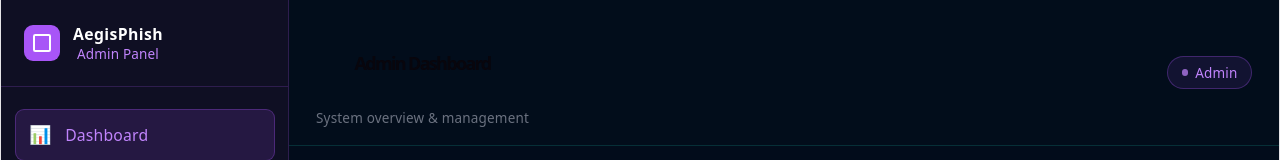
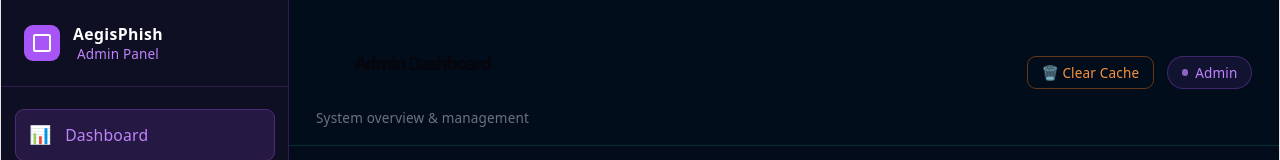
Before and after one commit to JyT7891/FYP, a React (Vite) app in the folder frontend/AegisPhish/: page /admin in a window 1280 px wide. Shown: the top 160 px of the page. Built offline with nearby package versions, Linux system fonts and the light colour scheme; no server answers; sample sign-in values are in the browser's storage.

Commit message:
Minor changes

```diff
--- a/frontend/AegisPhish/src/pages/AdminDashboard.jsx
+++ b/frontend/AegisPhish/src/pages/AdminDashboard.jsx
@@ -92,7 +92,6 @@ export default function AdminDashboard() {
   const [pendingReports, setPendingReports] = useState([]);
   const [selectedReport, setSelectedReport] = useState(null);
   const [showLogoutConfirm, setShowLogoutConfirm] = useState(false);
-  const [refreshing, setRefreshing] = useState(false);
 
   const token = localStorage.getItem("token");
   const userRole = localStorage.getItem("role");
@@ -141,18 +140,12 @@ export default function AdminDashboard() {
       console.error("Failed to fetch admin data:", error);
     } finally {
       setLoading(false);
-      setRefreshing(false);
     }
   };
 
   useEffect(() => {
     fetchData();
   }, []);
-
-  const handleRefresh = () => {
-    setRefreshing(true);
-    fetchData();
-  };
 
   const handleResolveReport = async (reportId) => {
     setResolving(true);
@@ -260,11 +253,21 @@ export default function AdminDashboard() {
           <h1 className="text-base font-semibold">Admin Dashboard</h1>
           <p className="text-xs text-gray-500">System overview & management</p>
         </div>
-        {/* Removed Refresh, Clear Cache, and Logout buttons */}
-        <span className="flex items-center gap-1.5 text-xs text-purple-400 bg-purple-500/10 border border-purple-500/30 px-3 py-1.5 rounded-full">
-          <span className="w-1.5 h-1.5 bg-purple-400 rounded-full animate-pulse"></span>
-          Admin
-        </span>
+
+        {/* Action buttons */}
+        <div className="flex items-center gap-3">
+          <button
+            onClick={handleClearCache}
+            className="text-xs px-3 py-1.5 rounded-lg border border-orange-500/40 text-orange-400 hover:bg-orange-500/10 transition"
+          >
+            🗑️ Clear Cache
+          </button>
+
+          <span className="flex items-center gap-1.5 text-xs text-purple-400 bg-purple-500/10 border border-purple-500/30 px-3 py-1.5 rounded-full">
+            <span className="w-1.5 h-1.5 bg-purple-400 rounded-full animate-pulse"></span>
+            Admin
+          </span>
+        </div>
       </header>
 
       {/* Main Content */}
```
